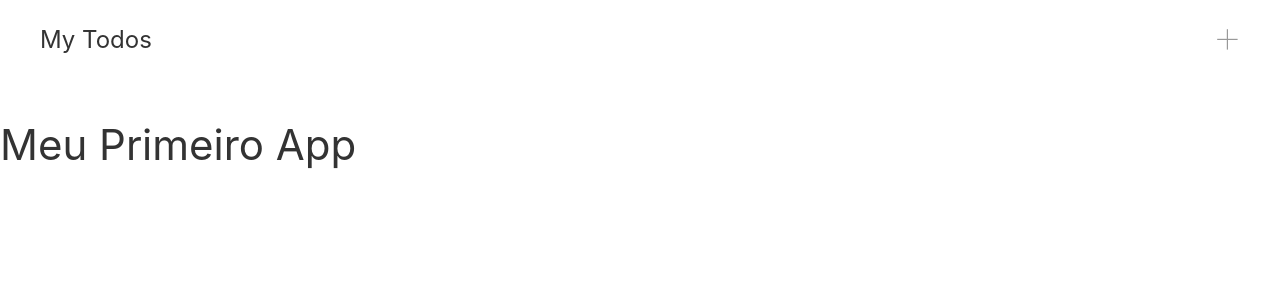
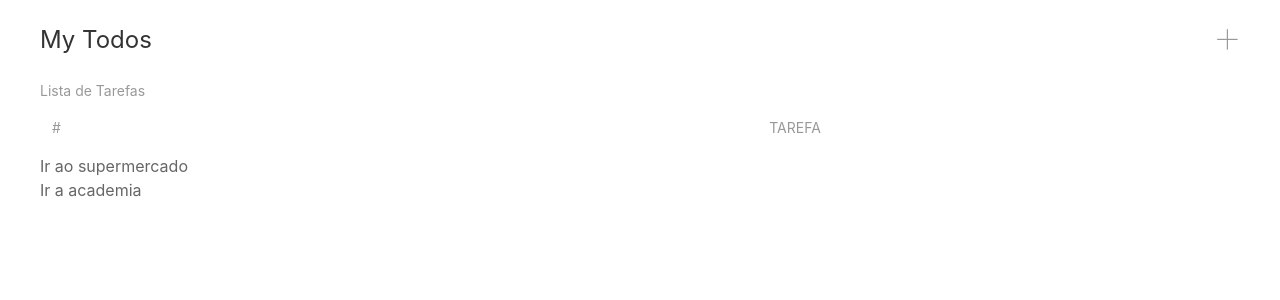
Before and after one commit to EdiJunior88/Balta.io_Criando_um_App_com_React, a React (Vite) app in the folder todo/: page / in a window 1280 px wide. Shown: the top 300 px of the page. Built offline with nearby package versions, Linux system fonts and the light colour scheme.

Commit message:
Criação do APP - Instalação - Estrutura do App - React e ReactDOM - Iniciando um componente - Rodando o App - Navbar - Menu de navegação - Models - Exibindo os itens

```diff
--- a/todo/src/components/App.tsx
+++ b/todo/src/components/App.tsx
@@ -1,11 +1,12 @@
 import React from "react";
 import Navbar from "./Navbar";
+import TodoList from "./TodoList";
 
 const App = () => {
   return (
-    <div>
+    <div className="uk-container">
       <Navbar></Navbar>
-      <h1>Meu Primeiro App</h1>
+      <TodoList></TodoList>
     </div>
   );
 };
--- /dev/null
+++ b/todo/src/components/TodoList.tsx
@@ -0,0 +1,32 @@
+import React from "react";
+import { Todo } from "../models/Todo";
+
+const TodoList = () => {
+  const todos: Todo[] = [
+    { id: 1, title: "Ir ao supermercado", done: false },
+    { id: 2, title: "Ir a academia", done: false },
+  ];
+
+  return (
+    <div>
+      <table className='uk-table'>
+        <caption>Lista de Tarefas</caption>
+        <thead>
+          <tr>
+            <th>#</th>
+            <th>Tarefa</th>
+            <th></th>
+          </tr>
+        </thead>
+
+        <tbody>
+          {todos?.map((todo) => (
+            <div key={todo.id}>{todo.title}</div>
+          ))}
+        </tbody>
+      </table>
+    </div>
+  );
+};
+
+export default TodoList;
--- /dev/null
+++ b/todo/src/models/Todo.tsx
@@ -0,0 +1,3 @@
+export class Todo {
+  constructor(public id: number, public title: string, public done: boolean) {}
+}
```
